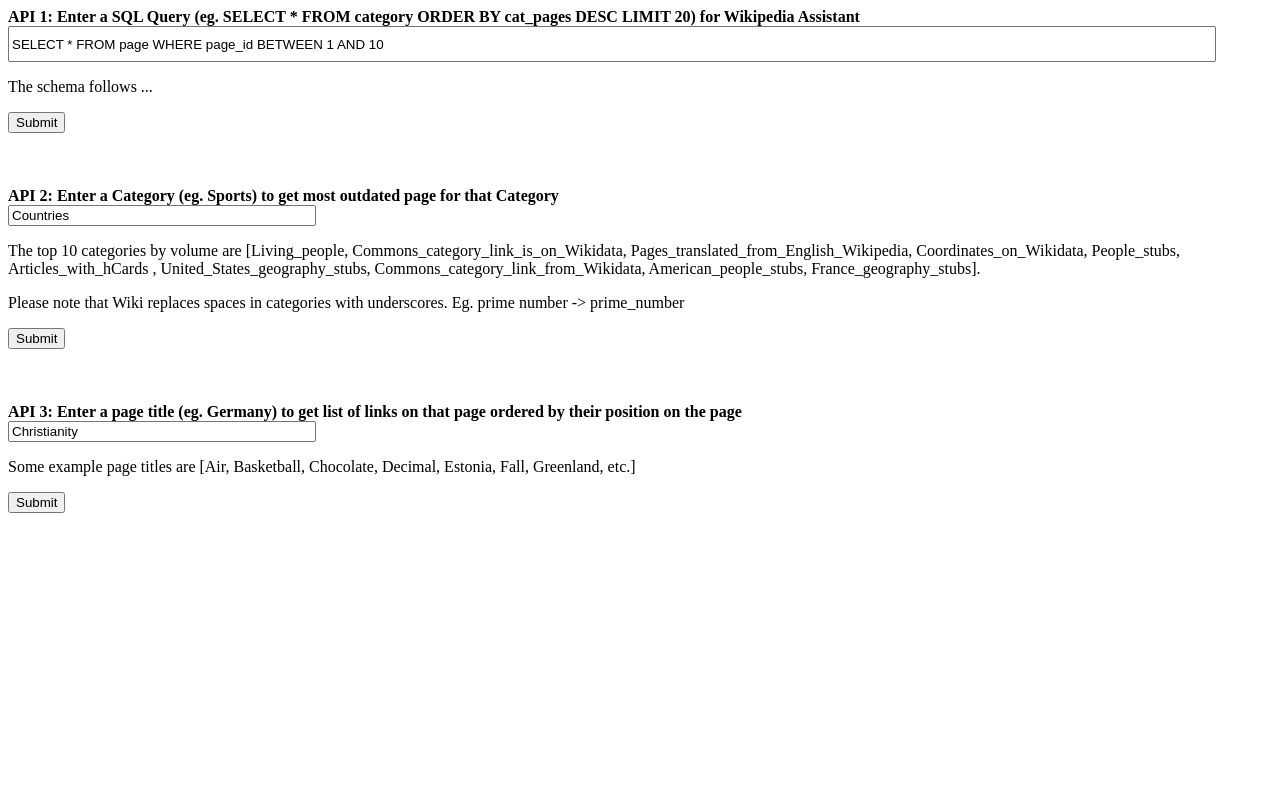
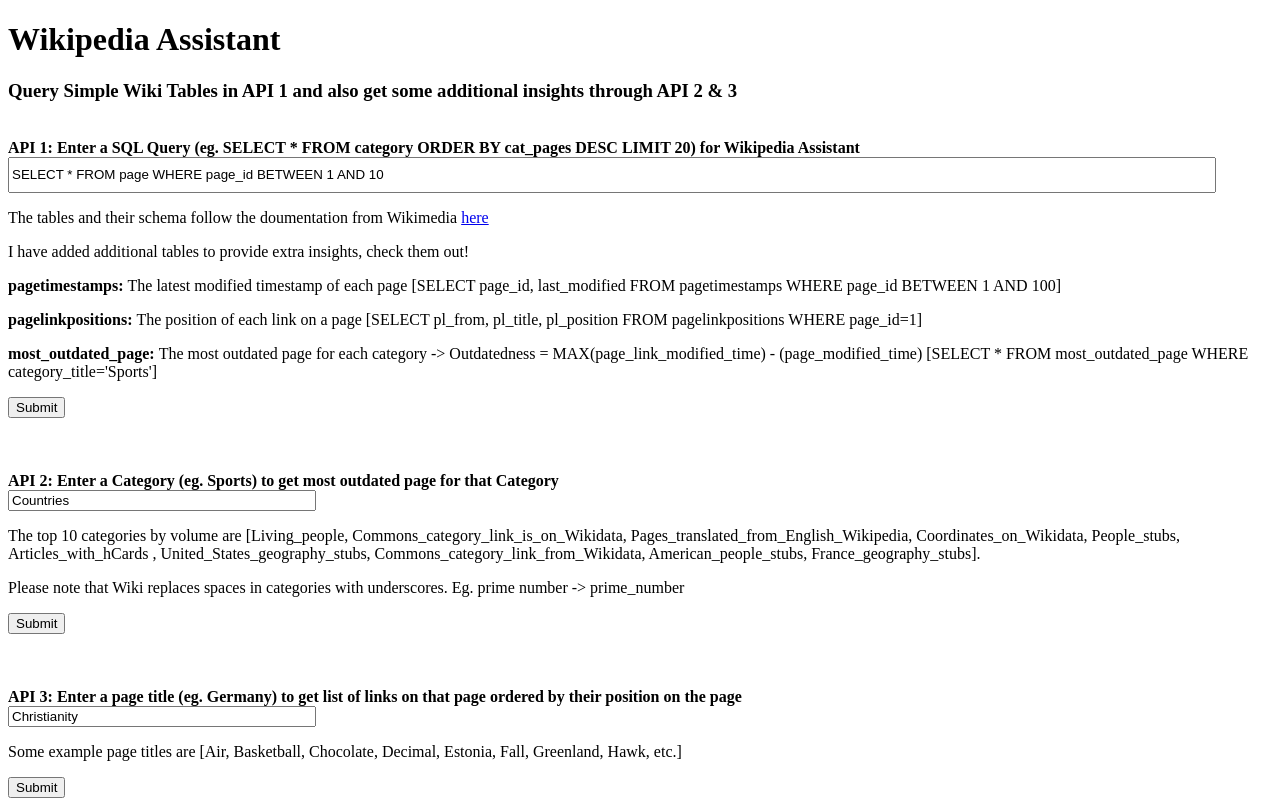
Before and after one commit to varun-prakasam/wikipedia_assistant, a Flask app: page / in a window 1280 px wide. Before the commit the page ends 513 px from the top, so only its background shows below. Run offline with Flask 2, Linux system fonts and the light colour scheme.

Commit message:
Make landing page better

```diff
--- a/web_service/templates/index.html
+++ b/web_service/templates/index.html
@@ -5,10 +5,18 @@
     <title>Wikipedia Assistant</title>
 </head>
 <body>
+<h1>Wikipedia Assistant</h1>
+<h3>Query Simple Wiki Tables in API 1 and also get some additional insights through API 2 & 3</h3>
+<br>
+
 <form action="/api_1_result" method="post">
   <label for="sql_query"><b>API 1: Enter a SQL Query (eg. SELECT * FROM category ORDER BY cat_pages DESC LIMIT 20) for Wikipedia Assistant</b></label><br>
   <input type="text" style="height:30px; width:1200px; word-break:break-all;" id="sql_query" name="sql_query" value="SELECT * FROM page WHERE page_id BETWEEN 1 AND 10"><br>
-    <p>The schema follows ...</p>
+    <p>The tables and their schema follow the doumentation from Wikimedia <a href="https://meta.wikimedia.org/wiki/Data_dumps/What%27s_available_for_download#Database_tables">here</a></p>
+    <p>I have added additional tables to provide extra insights, check them out!</p>
+  <p><b>pagetimestamps: </b>The latest modified timestamp of each page [SELECT page_id, last_modified FROM pagetimestamps WHERE page_id BETWEEN 1 AND 100]</p>
+  <p><b>pagelinkpositions: </b>The position of each link on a page [SELECT pl_from, pl_title, pl_position FROM pagelinkpositions WHERE page_id=1] </p>
+  <p><b>most_outdated_page: </b>The most outdated page for each category -> Outdatedness = MAX(page_link_modified_time) - (page_modified_time) [SELECT * FROM most_outdated_page WHERE category_title='Sports']</p>
   <input type="submit" value="Submit">
 </form>
 
@@ -27,7 +35,7 @@
 <form action="/api_3_result" method="post">
   <label for="page_title"><b>API 3: Enter a page title (eg. Germany) to get list of links on that page ordered by their position on the page</b></label><br>
   <input type="text" style="width:300px;" id="page_title" name="page_title" value="Christianity"><br>
-    <p>Some example page titles are [Air, Basketball, Chocolate, Decimal, Estonia, Fall, Greenland, etc.]</p>
+    <p>Some example page titles are [Air, Basketball, Chocolate, Decimal, Estonia, Fall, Greenland, Hawk, etc.]</p>
   <input type="submit" value="Submit">
 </form>
 </body>
```
